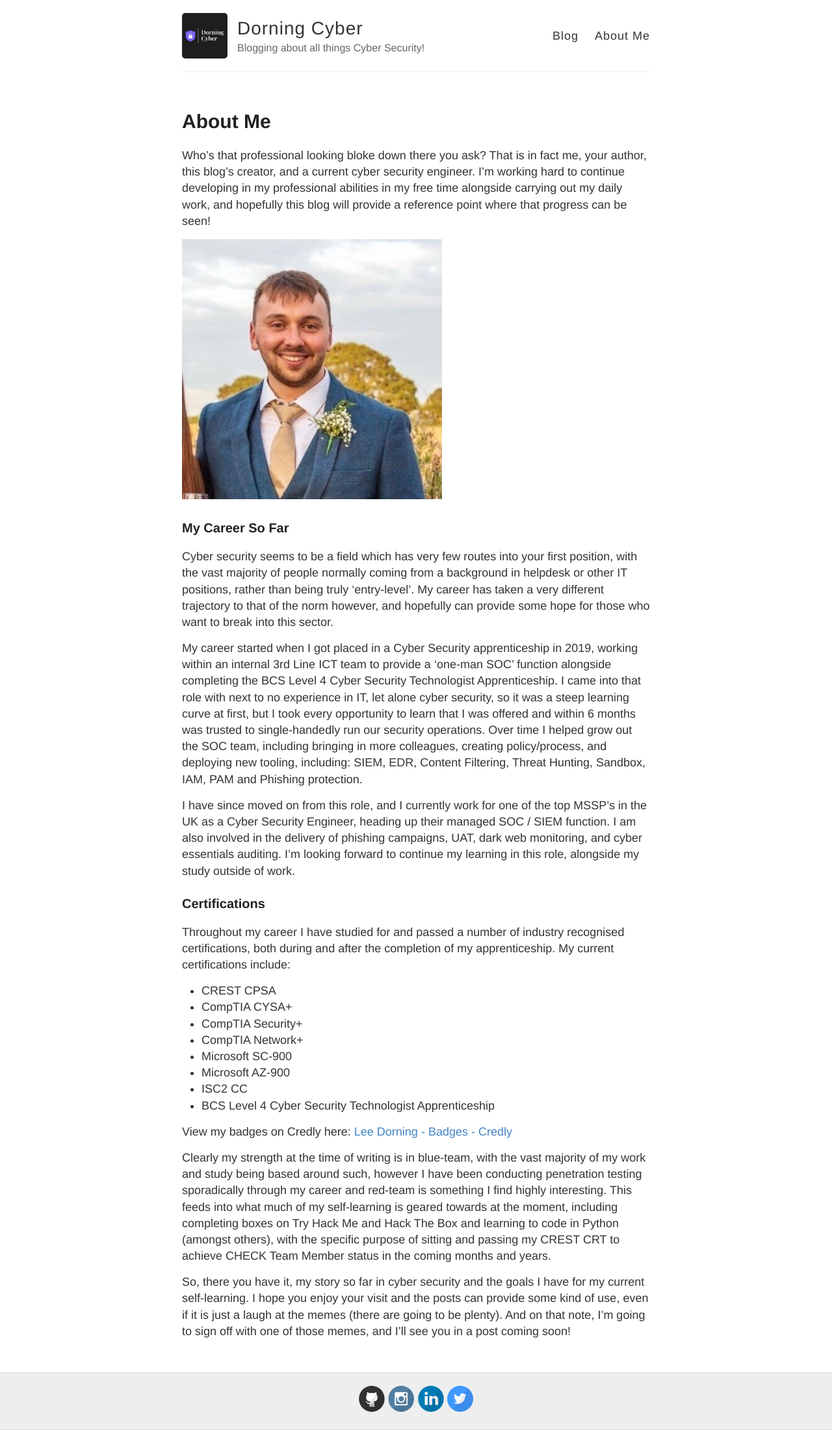
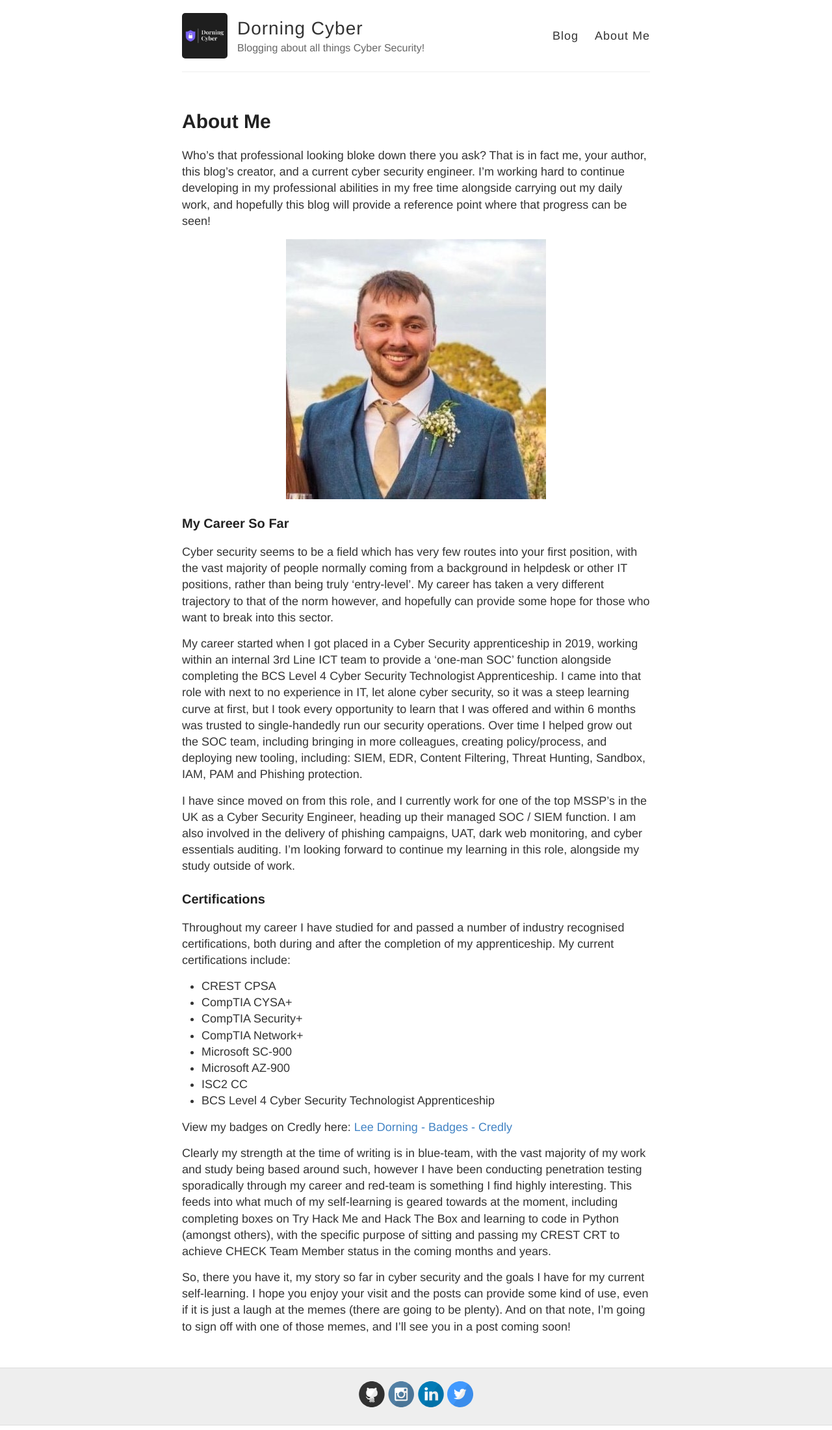
Before and after one commit to LeeDorning/LeeDorning.github.io, a Jekyll site: the page built from aboutme.md, in a window 1280 px wide. Shown: the whole page at 65% size. Built offline with Jekyll 4.4.1, drawn with Linux system fonts in a browser that asks for light colours.

Commit message:
Update aboutme.md

```diff
--- a/aboutme.md
+++ b/aboutme.md
@@ -7,7 +7,7 @@ permalink: /aboutme/
 
 Who’s that professional looking bloke down there you ask? That is in fact me, your author, this blog’s creator, and a current cyber security engineer. I’m working hard to continue developing in my professional abilities in my free time alongside carrying out my daily work, and hopefully this blog will provide a reference point where that progress can be seen!
 
-![Lee Dorning](https://github.com/LeeDorning/LeeDorning.github.io/blob/main/images/ProfilePicture.jpg?raw=true)
+![Lee Dorning](https://github.com/LeeDorning/LeeDorning.github.io/blob/main/images/ProfilePicture.jpg?raw=true){:style="display:block; margin-left:auto; margin-right:auto"}
 
 ### My Career So Far
 Cyber security seems to be a field which has very few routes into your first position, with the vast majority of people normally coming from a background in helpdesk or other IT positions, rather than being truly ‘entry-level’. My career has taken a very different trajectory to that of the norm however, and hopefully can provide some hope for those who want to break into this sector.
```
